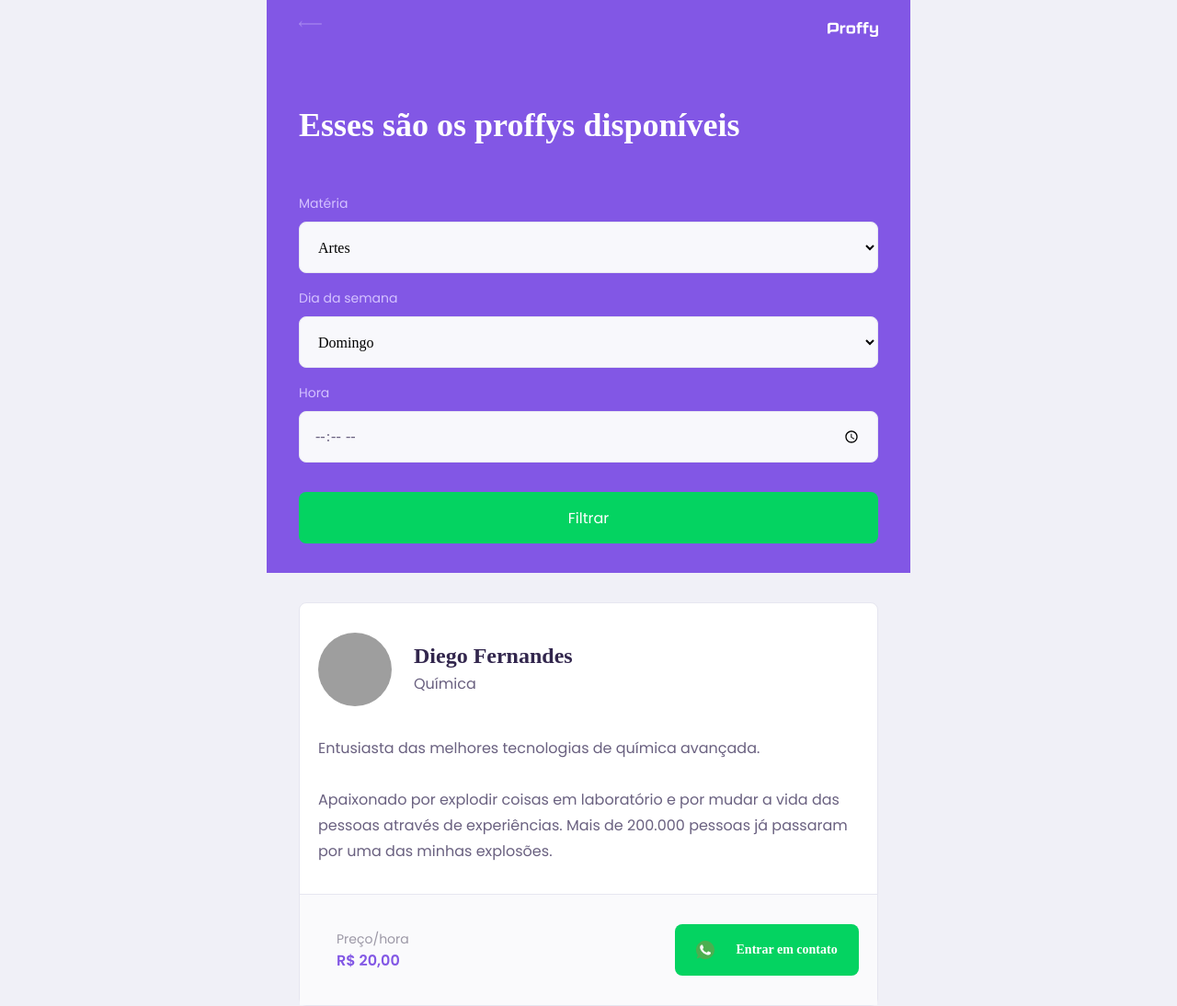
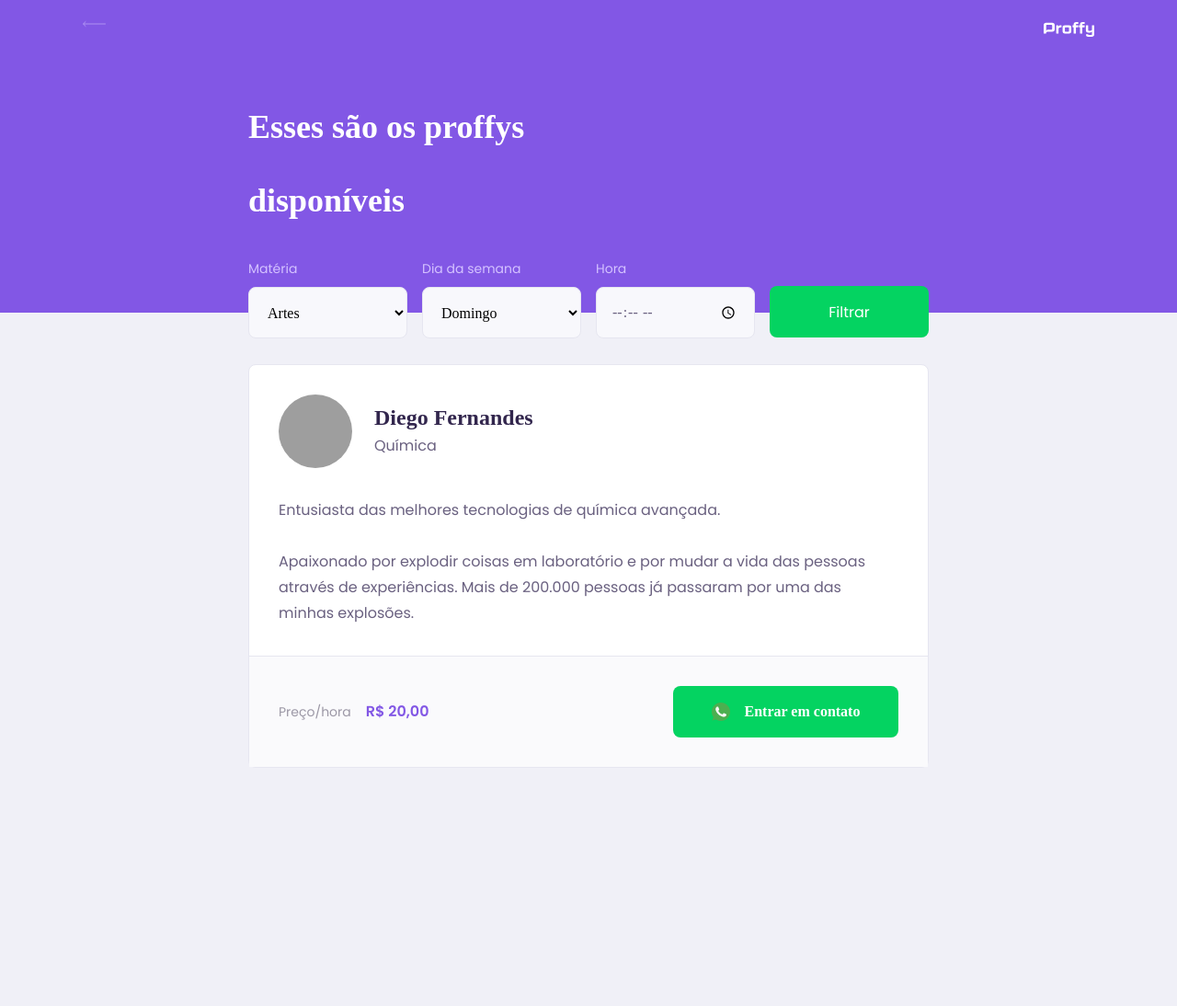
Before and after one commit to angelosuporte/participacaonanextlevelweekedicao2, a plain HTML site: page study.html in a window 1280 px wide. Shown: the whole page at 92% size. After the commit the page ends 867 px from the top, so only its background shows below. Drawn offline with Linux system fonts and the light colour scheme; grey boxes are pictures that could not be loaded.

Commit message:
Estilizando botão parei em .teacher-item footer button img

```diff
--- a/styles/partials/page-study.css
+++ b/styles/partials/page-study.css
@@ -36,6 +36,8 @@
 .page-header .header-content {
     width: 90%;
     margin: 3.2rem auto;
+
+    position: relative;
 }
 
 .page-header .header-content strong {
@@ -139,6 +141,7 @@
 .teacher-item header div {
     margin-left: 2.4rem;
 }
+
 .teacher-item header div strong {
     font: 700 2.4rem Arquivo;
     display: block;
@@ -151,7 +154,7 @@
     margin-top: .4rem;
 }
 
-.teacher-item p {
+.teacher-item > p {
     padding: 0 2rem;
     font-size: 1.6rem;
     line-height: 2.8rem;
@@ -200,3 +203,77 @@
 .teacher-item footer button:hover {
     background: var(--color-secondary-dark);
 }
+
+/*estilização com foco em dispositivos desktops*/
+@media (min-width:700px) {
+    #page-study #container {
+        max-width: 100vw;
+    }
+
+    .page-header {
+        height: 340px;
+    }
+
+    .page-header .top-bar-container {
+        max-width: 1100px;
+    }
+
+    .page-header .header-content {
+        max-width: 740px;
+
+        margin: 0 auto;
+
+        flex: 1 1;
+        padding-bottom: 48px;
+        display: flex;
+        flex-direction: column;
+        justify-content: center;
+    }
+
+    .page-header .header-content strong {
+        max-width:  350px;
+    }
+
+    .teacher-item header,
+    .teacher-item footer {
+        padding: 32px;
+    }
+
+    #search-teachers {
+        display: grid;
+        grid-template-columns: repeat(4, 1fr);
+        gap: 16px;
+        position: absolute;
+        bottom: -28px;
+    }
+
+    #page-study main {
+        padding: 32px 0;
+        max-width: 740px;
+        margin: 0 auto;
+    }
+
+    #search-teachers .select-block {
+        margin-bottom: 0;
+    }
+
+    .teacher-item > p {
+        padding: 0 32px;
+    }
+
+    .teacher-item footer p strong {
+        display: initial;
+        margin-left: 16px;
+    }
+
+    .teacher-item footer button {
+        width: 245px;
+        font-size: 16px;
+        justify-content: center;
+        font-weight: 600;
+    }
+
+    .teacher-item footer button img {
+        margin-right: 16px;
+    }
+}
```
